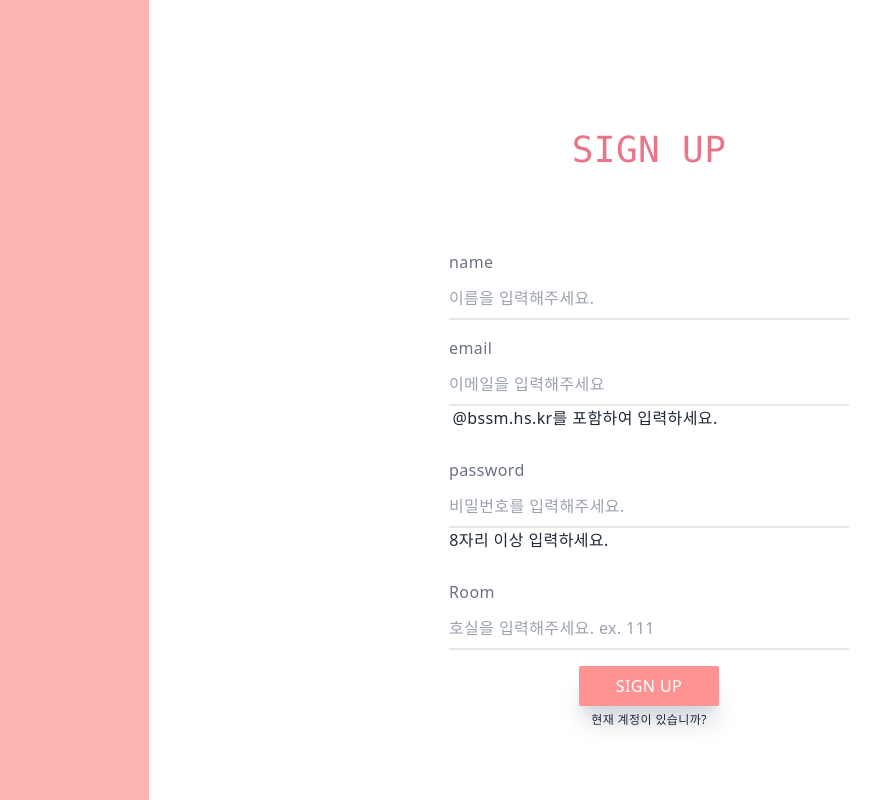
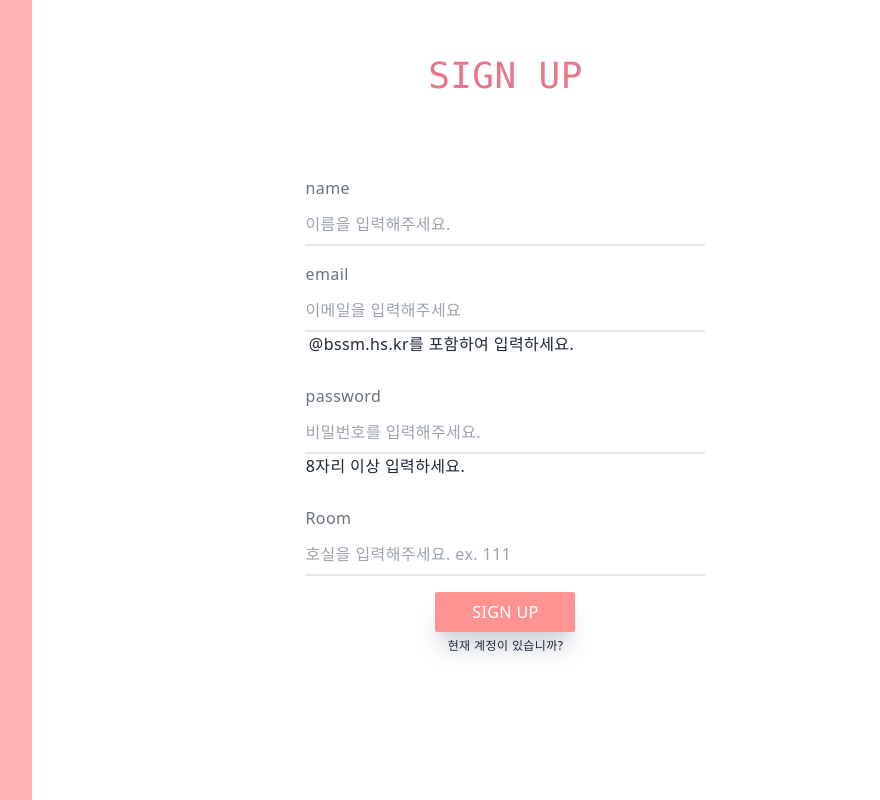
Before and after one commit to Stay-Mate/Stay-mate-client, a Next.js app: page /signup in a window 1280 px wide. Shown: the whole page, without its empty margins (301-1181 px from the left). Built offline with nearby package versions, Linux system fonts and the light colour scheme.

Commit message:
CHORE : Login, Signup 반응형 수정

```diff
--- a/components/Login/index.tsx
+++ b/components/Login/index.tsx
@@ -9,8 +9,8 @@ export default function Login() {
   return (
     <div className="fixed w-screen h-full flex bg-white">
       <div className="w-[450px] h-screen bg-[#FFB4B4]"></div>
-      <div>
-        <div className="w-[400px] h-[230px] ml-[300px] mt-[130px] text-center ">
+      <div className="w-full pt-14">
+      <div className="w-[400px] h-[230px] m-auto text-center">
           <h2 className="font-normal text-[#EA7589] font-mono">LOG IN</h2>
           <form
             className="w-full h-full bg-slate-500] mt-[150px]"
--- a/components/Signup/index.tsx
+++ b/components/Signup/index.tsx
@@ -32,16 +32,16 @@ const Signup = () => {
       router.push("/login");
     } else {
       // 회원가입 실패 처리
-      console.log("Sorry");
+      alert("가입에 실패했습니다. 처음부터 다시 입력해주세요");
     }
   };
 
   return (
     <div className="fixed w-screen h-full flex bg-white">
       <div className="w-[450px] h-screen bg-[#FFB4B4]"></div>
-      <div>
-        <div className="w-[400px] h-[230px] ml-[300px] mt-[130px] text-center ">
-          <h2 className="font-normal text-[#EA7589] font-mono">SIGN UP</h2>
+      <div className="w-full pt-14">
+        <div className="w-[400px] h-[230px] m-auto text-center">
+          <h2 className="font-normal text-[#EA7589] font-mono uppercase">sign up</h2>
           <form
             className="w-full h-full bg-slate-500] mt-[80px]"
             onSubmit={handleSubmit}
```
